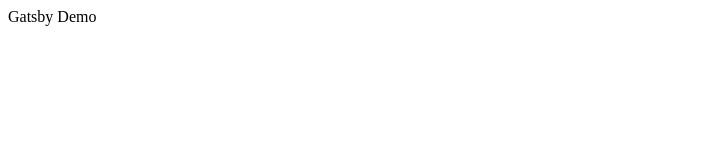
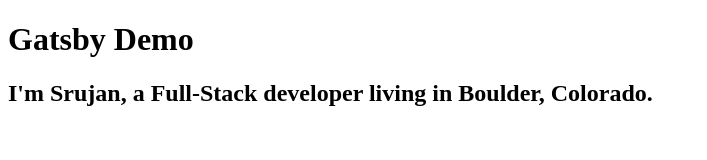
Before and after one commit to thejivecat/Gatsby-Demo, a Gatsby site in the folder Gatsby-Demo/: page / in a window 1280 px wide. Shown: the whole page, without its empty margins (0-707 px from the left). Built offline with nearby package versions, Linux system fonts and the light colour scheme; Gatsby itself is replaced by a stand-in of ours.

Commit message:
Created index and blog page

```diff
--- a/Gatsby-Demo/src/pages/index.js
+++ b/Gatsby-Demo/src/pages/index.js
@@ -1,5 +1,12 @@
-import React from "react"
+import React from 'react'
 
-export default function Home() {
-  return <div>Gatsby Demo</div>
+const IndexPage = () => {
+  return (
+    <div>
+      <h1>Gatsby Demo</h1>
+      <h2>I'm Srujan, a Full-Stack developer living in Boulder, Colorado.</h2>
+    </div>
+  )
 }
+
+export default IndexPage
```
Also changed, not shown: Gatsby-Demo/src/pages/blog.js (added, +14 -0 lines).
